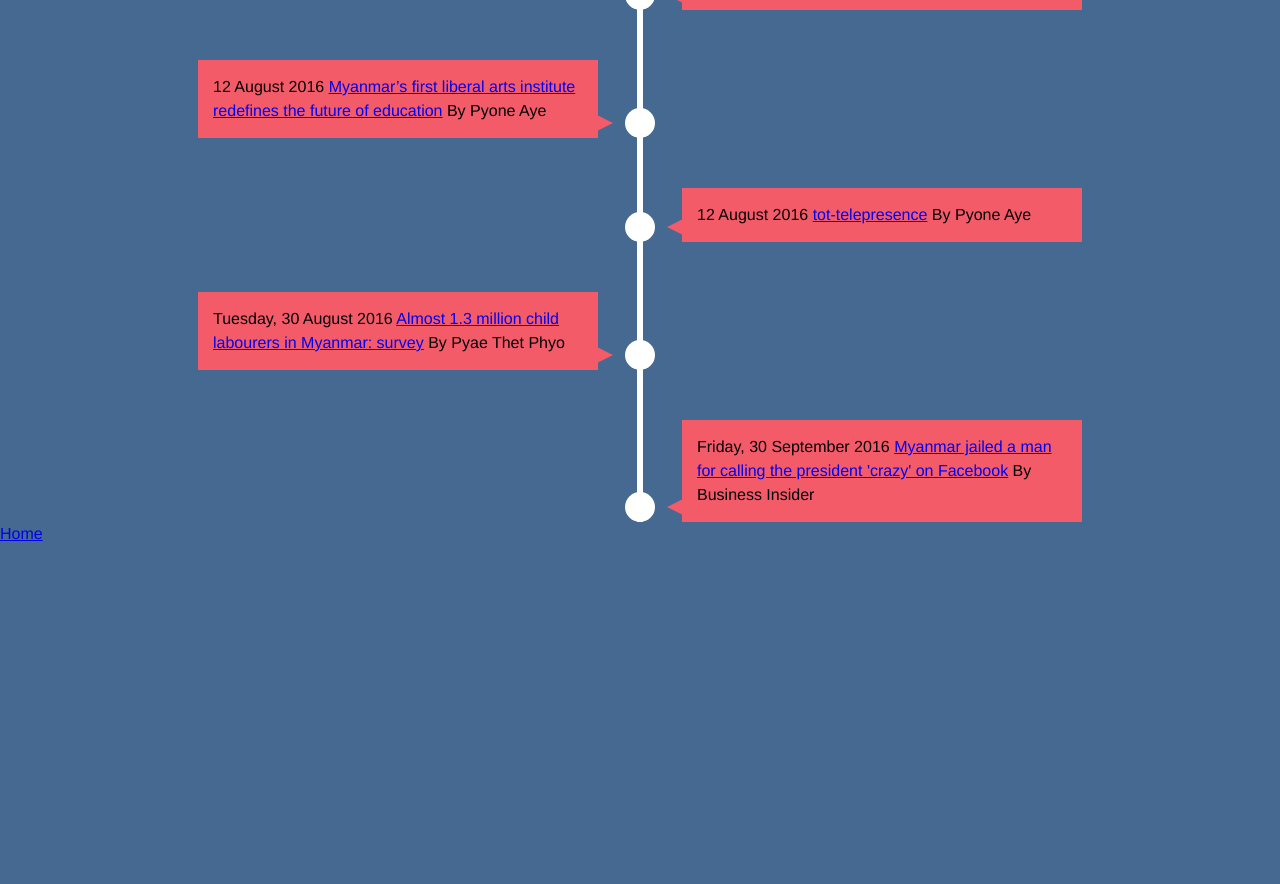
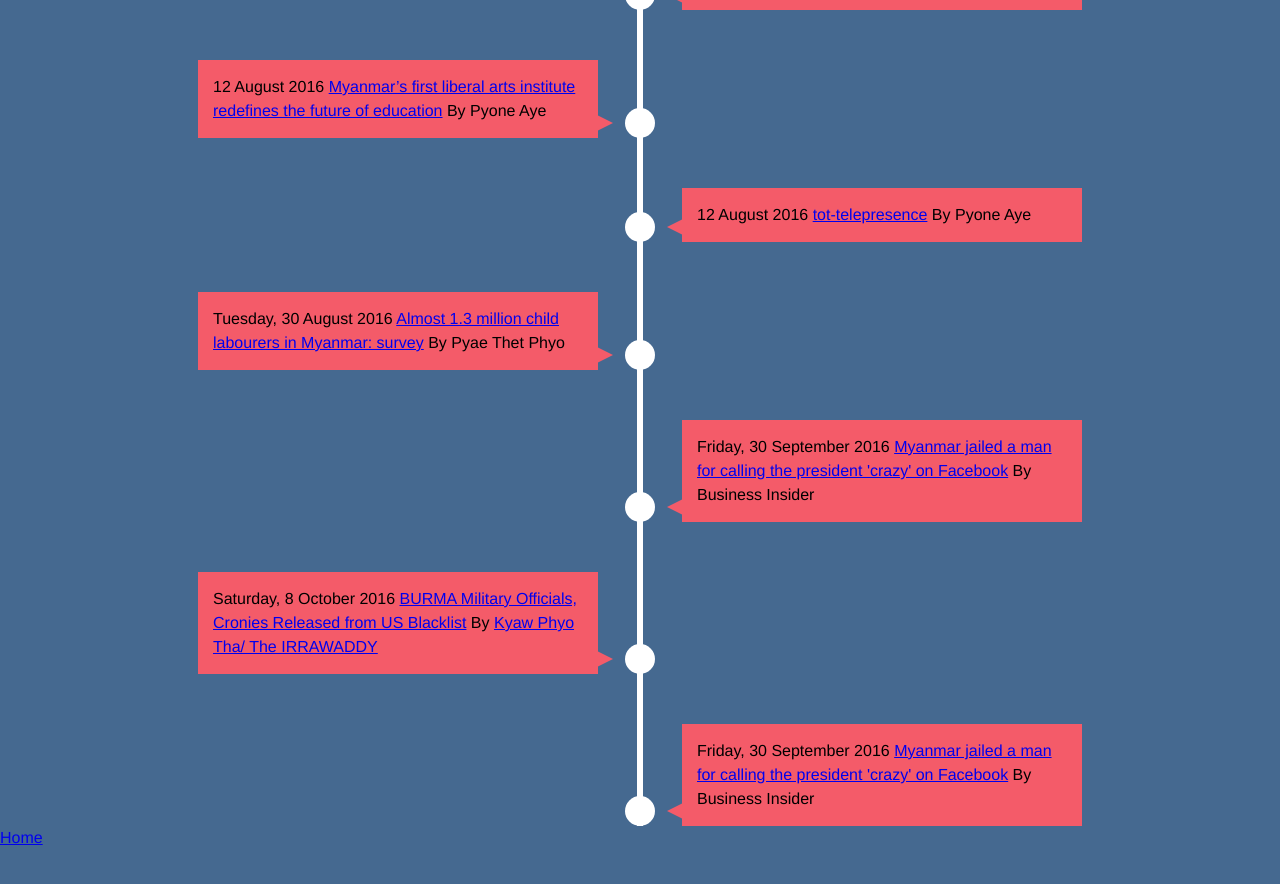
Before and after one commit to sawthinkar/sawthinkar.github.io, a Jekyll site: the page whereIamfrom/index.html, which Jekyll copies as it is, in a window 1280 px wide and 900 px high, scrolled down 2618 px. Shown: the top 884 px of the window. Built offline with Jekyll 4.4.1, drawn with Linux system fonts in a browser that asks for light colours; before the commit the page ends 3214 px from its top, so only the background shows below that.

Commit message:
Update index.html

```diff
--- a/whereIamfrom/index.html
+++ b/whereIamfrom/index.html
@@ -124,6 +124,16 @@ The Golden Land
             <time>Friday, 30 September 2016 </time></time><a href="http://www.businessinsider.com/afp-myanmar-man-jailed-for-calling-president-crazy-on-facebook-2016-9">Myanmar jailed a man for calling the president 'crazy' on Facebook</a> By Business Insider
         </div>
     </li>
+    <li>
+        <div>
+            <time>Saturday, 8 October 2016 </time></time><a href="http://www.irrawaddy.com/burma/military-officials-cronies-released-from-us-blacklist.html">BURMA Military Officials, Cronies Released from US Blacklist</a> By <a href="http://www.irrawaddy.com/tag/kyaw-phyo-tha-the-irrawaddy">Kyaw Phyo Tha/ The IRRAWADDY</a>
+        </div>
+    </li>
+    <li>
+        <div>
+            <time>Friday, 30 September 2016 </time></time><a href="http://www.businessinsider.com/afp-myanmar-man-jailed-for-calling-president-crazy-on-facebook-2016-9">Myanmar jailed a man for calling the president 'crazy' on Facebook</a> By Business Insider
+        </div>
+    </li>
 </ul>
 </section>
 </body>
```
